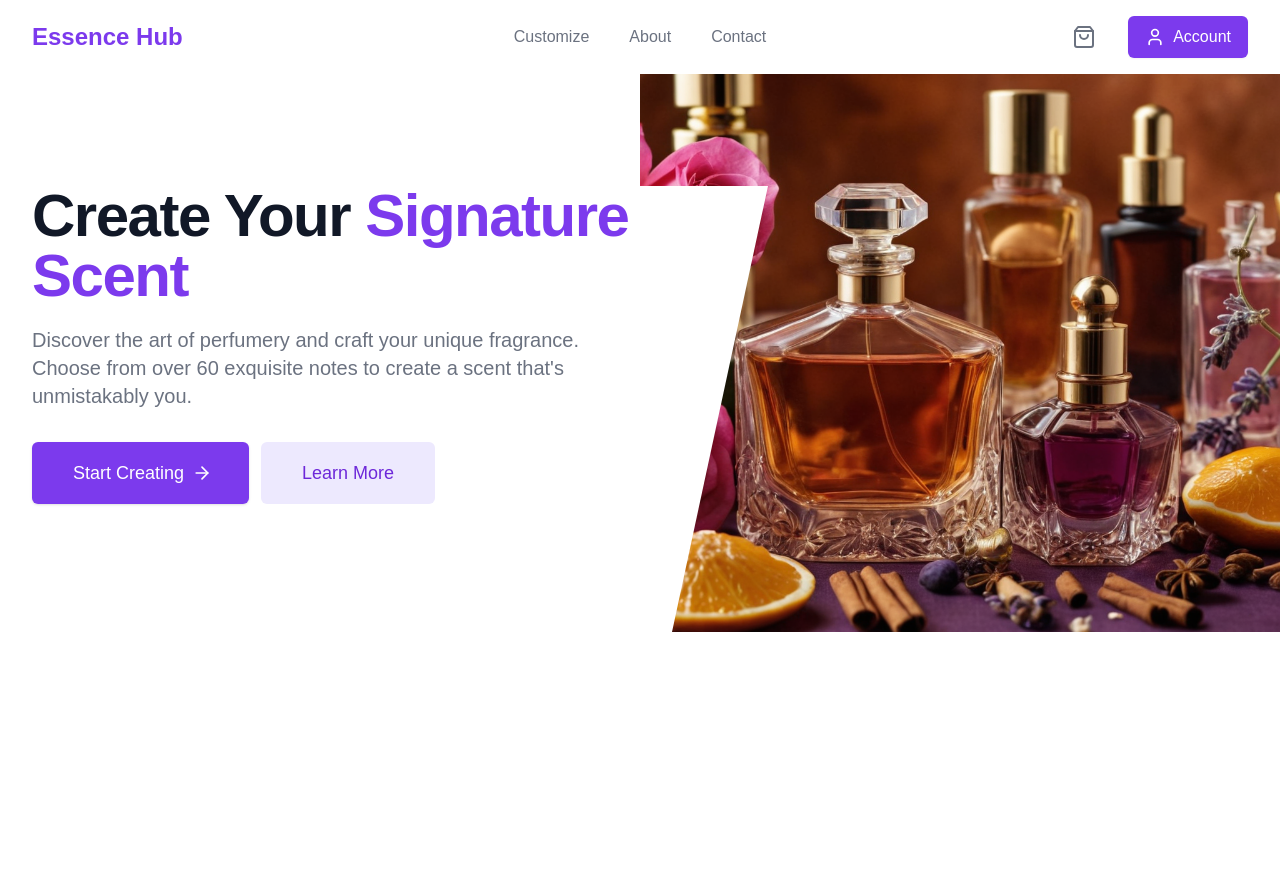
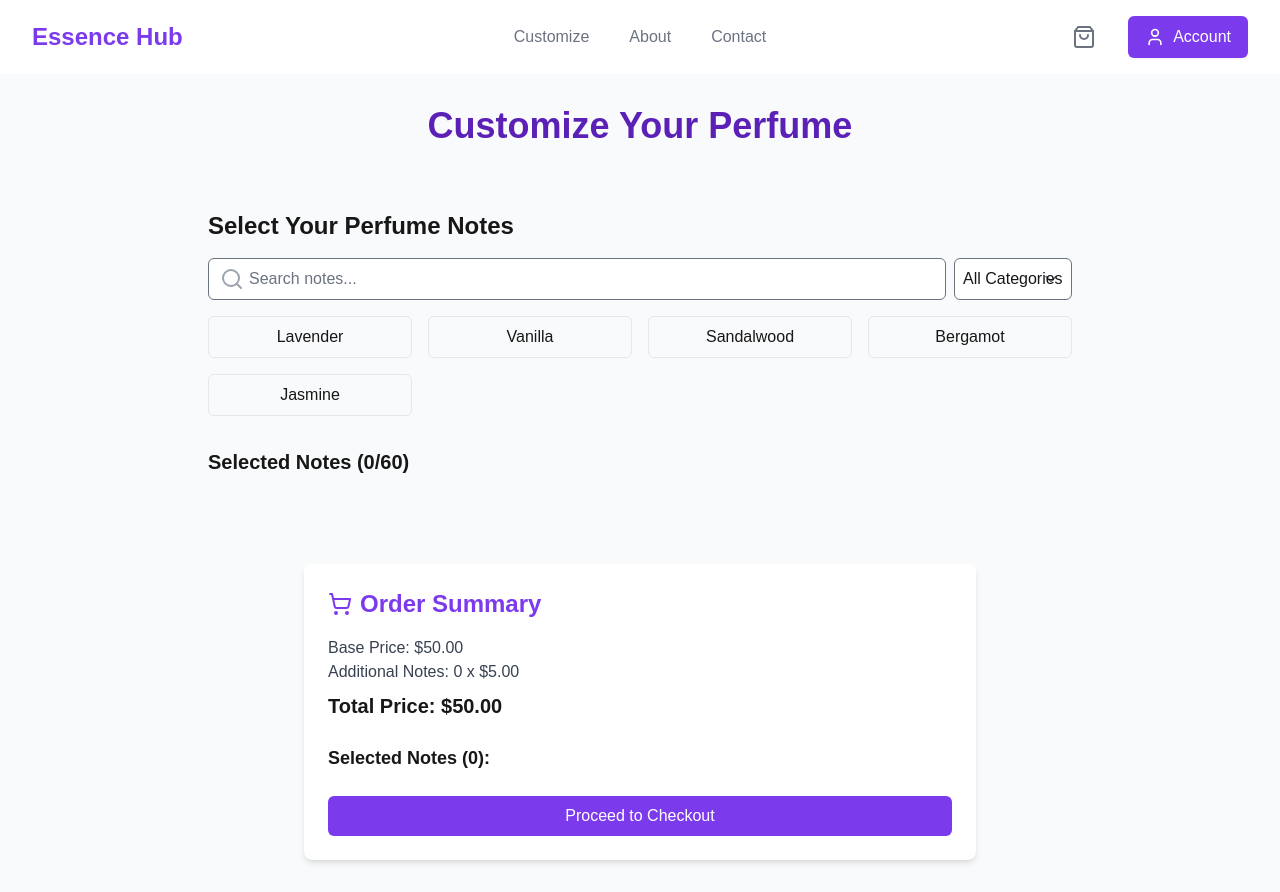
Before and after one commit to RaheesAhmed/EssenceHub, a Next.js app: page / in a window 1280 px wide. Before the commit the page ends 800 px from the top, so only its background shows below. Built offline with nearby package versions, Linux system fonts and the light colour scheme.

Commit message:
Order Summer and Recommended added

```diff
--- a/app/page.tsx
+++ b/app/page.tsx
@@ -1,27 +1,50 @@
 "use client"
 import AIDescription from "@/components/AIDescription";
-import Hero from "@/components/Hero";
 import NotesSelection from "@/components/NotesSelection";
+import OrderSummary from "@/components/OrderSummary";
+import RecommendedNotes from "@/components/RecommendedNotes";
 import { useState } from "react";
 
 type Note = {
-  id: string;
-  name: string;
-  category: string;
+  id: string
+  name: string
+  category: string
+}
+
+type SelectedNotes = {
+  selectedNotes: Note[]
+  onNoteSelect: (note: Note) => void
+  onNoteRemove: (note: Note) => void
 }
 
 const Home = () => {
-  const [selectedNotes, setSelectedNotes] = useState<Note[]>([]);
+  const [selectedNotes, setSelectedNotes] = useState<Note[]>([])
 
-  const handleNoteSelection = (note: Note) => {
-    setSelectedNotes([...selectedNotes, note]);
-  };
+  const handleNoteSelect = (note: Note) => {
+    if (selectedNotes.length < 60 && !selectedNotes.find(n => n.id === note.id)) {
+      setSelectedNotes([...selectedNotes, note])
+    }
+  }
+
+  const handleNoteRemove = (note: Note) => {
+    setSelectedNotes(selectedNotes.filter(n => n.id !== note.id))
+  }
 
   return (
-    <>
-      <Hero />
-
-    </>
+    <div className="min-h-screen bg-gray-50">
+      <main className="container mx-auto px-4 py-8">
+        <h1 className="text-4xl font-bold text-center mb-12 text-primary-800">Customize Your Perfume</h1>
+        <div className="space-y-16">
+          <NotesSelection />
+          <RecommendedNotes
+            selectedNotes={selectedNotes}
+            onAddNote={handleNoteSelect}
+          />
+          <AIDescription selectedNotes={selectedNotes} />
+          <OrderSummary selectedNotes={selectedNotes} />
+        </div>
+      </main>
+    </div>
   )
 }
 
--- /dev/null
+++ b/components/OrderSummary.tsx
@@ -0,0 +1,67 @@
+"use client"
+
+import React, { useMemo } from 'react'
+import { ShoppingCart } from 'lucide-react'
+
+type Note = {
+    id: string
+    name: string
+    category: string
+}
+
+type OrderSummaryProps = {
+    selectedNotes: Note[]
+}
+
+const OrderSummary = ({ selectedNotes }: OrderSummaryProps) => {
+    const basePrice = 50 // Base price for the custom perfume
+    const pricePerNote = 5 // Price per additional note
+
+    const totalPrice = useMemo(() => {
+        return basePrice + (selectedNotes.length * pricePerNote)
+    }, [selectedNotes])
+
+    const categorizedNotes = useMemo(() => {
+        return selectedNotes.reduce((acc, note) => {
+            if (!acc[note.category]) {
+                acc[note.category] = []
+            }
+            acc[note.category].push(note)
+            return acc
+        }, {} as Record<string, Note[]>)
+    }, [selectedNotes])
+
+    return (
+        <div className="max-w-2xl mx-auto mt-8 p-6 bg-white rounded-lg shadow-md">
+            <h2 className="text-2xl font-bold mb-4 text-primary-600 flex items-center">
+                <ShoppingCart className="mr-2" />
+                Order Summary
+            </h2>
+            <div className="mb-6">
+                <p className="text-gray-700">Base Price: ${basePrice.toFixed(2)}</p>
+                <p className="text-gray-700">Additional Notes: {selectedNotes.length} x ${pricePerNote.toFixed(2)}</p>
+                <p className="text-xl font-semibold mt-2">Total Price: ${totalPrice.toFixed(2)}</p>
+            </div>
+            <div className="mb-6">
+                <h3 className="text-lg font-semibold mb-2">Selected Notes ({selectedNotes.length}):</h3>
+                {Object.entries(categorizedNotes).map(([category, notes]) => (
+                    <div key={category} className="mb-4">
+                        <h4 className="font-medium text-primary-500">{category}</h4>
+                        <ul className="list-disc list-inside pl-4">
+                            {notes.map(note => (
+                                <li key={note.id} className="text-gray-700">{note.name}</li>
+                            ))}
+                        </ul>
+                    </div>
+                ))}
+            </div>
+            <button
+                className="w-full py-2 px-4 bg-primary-600 text-white rounded-md hover:bg-primary-700 focus:outline-none focus:ring-2 focus:ring-primary-500 focus:ring-opacity-50 transition-colors"
+            >
+                Proceed to Checkout
+            </button>
+        </div>
+    )
+}
+
+export default OrderSummary;
--- /dev/null
+++ b/components/RecommendedNotes.tsx
@@ -0,0 +1,94 @@
+import React, { useState, useEffect } from 'react'
+import { Loader2, Plus } from 'lucide-react'
+
+type Note = {
+    id: string
+    name: string
+    category: string
+}
+
+type RecommendedNotesProps = {
+    selectedNotes: Note[]
+    onAddNote: (note: Note) => void
+}
+
+const RecommendedNotes = ({ selectedNotes, onAddNote }: RecommendedNotesProps) => {
+    const [recommendedNotes, setRecommendedNotes] = useState<Note[]>([])
+    const [isLoading, setIsLoading] = useState(false)
+    const [error, setError] = useState<string | null>(null)
+
+    useEffect(() => {
+        if (selectedNotes.length > 0) {
+            generateRecommendations()
+        } else {
+            setRecommendedNotes([])
+        }
+    }, [selectedNotes])
+
+    const generateRecommendations = async () => {
+        setIsLoading(true)
+        setError(null)
+
+        try {
+            // In a real application, you would make an API call to your AI service here
+            // For demonstration, we'll simulate an API call with a timeout and dummy data
+            await new Promise(resolve => setTimeout(resolve, 1500))
+
+            const dummyRecommendations: Note[] = [
+                { id: 'rec1', name: 'Bergamot', category: 'Citrus' },
+                { id: 'rec2', name: 'Vanilla', category: 'Sweet' },
+                { id: 'rec3', name: 'Sandalwood', category: 'Woody' },
+                { id: 'rec4', name: 'Jasmine', category: 'Floral' },
+            ]
+
+            setRecommendedNotes(dummyRecommendations)
+        } catch (err) {
+            setError('Failed to generate recommendations. Please try again.')
+        } finally {
+            setIsLoading(false)
+        }
+    }
+
+    if (selectedNotes.length === 0) {
+        return null
+    }
+
+    return (
+        <div className="max-w-2xl mx-auto mt-8 p-6 bg-white rounded-lg shadow-md">
+            <h2 className="text-2xl font-bold mb-4 text-primary-600">Recommended Notes</h2>
+            {isLoading ? (
+                <div className="flex items-center justify-center h-32">
+                    <Loader2 className="w-8 h-8 animate-spin text-primary-500" />
+                </div>
+            ) : error ? (
+                <div className="text-red-500">{error}</div>
+            ) : recommendedNotes.length > 0 ? (
+                <div>
+                    <p className="text-gray-700 mb-4">Based on your current selection, we recommend the following notes:</p>
+                    <div className="grid grid-cols-2 md:grid-cols-3 gap-4">
+                        {recommendedNotes.map(note => (
+                            <button
+                                key={note.id}
+                                onClick={() => onAddNote(note)}
+                                className="flex items-center justify-between p-2 border rounded-md hover:bg-primary-100 focus:outline-none focus:ring-2 focus:ring-primary-500 transition-colors"
+                            >
+                                <span>{note.name}</span>
+                                <Plus className="w-5 h-5 text-primary-500" />
+                            </button>
+                        ))}
+                    </div>
+                    <button
+                        onClick={generateRecommendations}
+                        className="mt-6 px-4 py-2 bg-primary-500 text-white rounded hover:bg-primary-600 focus:outline-none focus:ring-2 focus:ring-primary-500 focus:ring-opacity-50 transition-colors"
+                    >
+                        Refresh Recommendations
+                    </button>
+                </div>
+            ) : (
+                <p className="text-gray-700">No recommendations available at this time.</p>
+            )}
+        </div>
+    )
+}
+
+export default RecommendedNotes;
```
